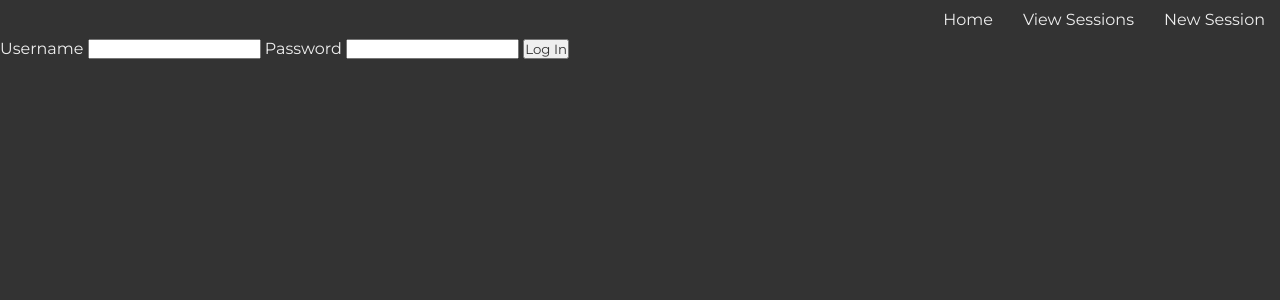
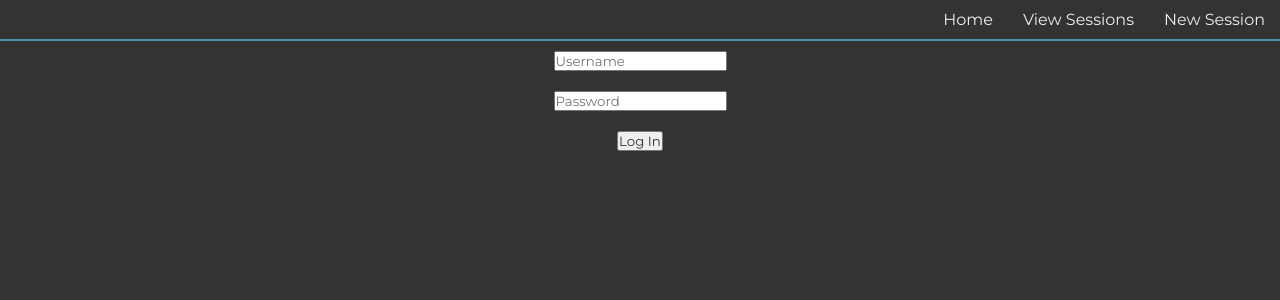
Before and after one commit to jereamon/disc-golf-putts, a Flask app: page /login in a window 1280 px wide. Shown: the top 300 px of the page. Run offline with Flask 2, Linux system fonts and the light colour scheme.

Commit message:
More styling changes.

```diff
--- a/main.py
+++ b/main.py
@@ -6,6 +6,7 @@ import averaging_functions as af
 from flask import Flask, render_template, request, redirect, url_for, session
 from flask import json
 from model import PuttSesh, Putt, User
+from peewee import DoesNotExist
 
 app = Flask(__name__)
 # app.secret_key = b'\x9d\xb1u\x08%(hAh\xa4\xcdw\x12S*,u\xec\xb8\xb8'
@@ -182,11 +183,15 @@ def update_putt():
 
 
 @app.route('/login', methods=['GET', "POST"])
-def login():
+def login(error=None):
     if request.method == 'POST':
         # session.pop('logged_in_user', None)
         if request.form['action'] == 'Log In':
-            login_user = User.get(User.username == request.form['username'])
+            try:
+                login_user = User.get(User.username == request.form['username'].lower())
+            except DoesNotExist:
+                session['error'] = 'Username or password incorrect'
+                return redirect(url_for('login'))
             if login_user.check_password(request.form['password']):
                 session['logged_in_user'] = login_user.username
                 return redirect(url_for('home'))
--- a/static/css/main.css
+++ b/static/css/main.css
@@ -19,12 +19,10 @@
 }
 
 * {
-    /* background: var(--dark-grey-font); */
     box-sizing: border-box;
     color: var(--white-font);
     font-family: 'Montserrat';
     font-weight: normal;
-    /* font-size: 33px; */
     margin: 0;
     padding: 0;
 }
@@ -33,11 +31,44 @@ body {
     background: var(--dark-grey-font);
 }
 
+a:hover {
+    cursor: pointer;
+}
+
+/*#region LOGIN TEMPLATE STYLES */
+
+.login-error {
+    text-align: center;
+}
+
+.login-form-container {
+    display: flex;
+    justify-content: center;
+}
+
+.login-form > * {
+    margin: 10px 0;
+}
+
+.login-form {
+    align-items: center;
+    display: flex;
+    flex-direction: column;
+    width: 75%;
+}
+
+input[type='submit'][value='Log In'], input[type='submit'][value='Log Out'] {
+    max-width: 100px;
+}
+
+/*#endregion LOGIN TEMPLATE STYLES */
+
 /*#region BASE TEMPLATE STYLES */
 
 nav {
     /* background: var(--dark-purple); */
     background: var(--dark-grey-font);
+    border-bottom: var(--blue-thick-border);
     display: flex;
     justify-content: flex-end;
     z-index: 1;
@@ -59,8 +90,7 @@ nav a:hover {
     align-items: center;
     display: flex;
     flex-direction: column;
-    /* margin: 0 auto;
-    width: 80vw; */
+    margin: 50px 0 0;
 }
 
 /*#endregion BASE TEMPLATE STYLES */
@@ -240,6 +270,10 @@ input[type=submit]:hover {
     padding: 5px 0;
 }
 
+.putt-edit-container, .putt-delete-container {
+    margin: 15px 0;
+}
+
 .delete-button, .edit-button, .delete-session-button {
     border-radius: 2px;
     color: var(--dark-grey-font);
@@ -254,18 +288,12 @@ input[type=submit]:hover {
 
 .edit-button {
     background: var(--nude);
-    writing-mode: vertical-rl;
-    text-orientation: upright;
-    /* overflow: hidden; */
 }
 
 .delete-button {
     background: var(--dark-blue);
     border: var(--purple) outset 1px;
     color: var(--white-font);
-    /* writing-mode: vertical-rl;
-    text-orientation: upright; */
-    /* margin: 20px 0 0 0; */
 }
 
 .delete-button:hover, .edit-button:hover, .delete-session-button:hover {
--- a/templates/login.jinja2
+++ b/templates/login.jinja2
@@ -1,17 +1,22 @@
 {% extends "base.jinja2" %}
 
 {% block content %}
-<form method='POST'>
-{% if login_stat == None %}
-    <label>Username
-        <input name='username' type='text'>
-    </label>
-    <label>Password
-        <input name='password' type='password'>
-    </label>
-    <input type='submit' name='action' value='Log In'>
-{% else %}
-    <input type='submit' name='action' value='Log Out'>
+{% if session.get('error') %}
+    <h3 class='login-error'>{{ session.get('error') }}</h3>
 {% endif %}
-</form>
+<div class="login-form-container">
+    <form class='login-form' method='POST'>
+    {% if login_stat == None %}
+        {# <label>Username #}
+            <input name='username' type='text' placeholder='Username'>
+        {# </label> #}
+        {# <label>Password #}
+            <input name='password' type='password' placeholder='Password'>
+        {# </label> #}
+        <input type='submit' name='action' value='Log In'>
+    {% else %}
+        <input type='submit' name='action' value='Log Out'>
+    {% endif %}
+    </form>
+</div>
 {% endblock content %}
```
Also changed, not shown: putting_db.db.
